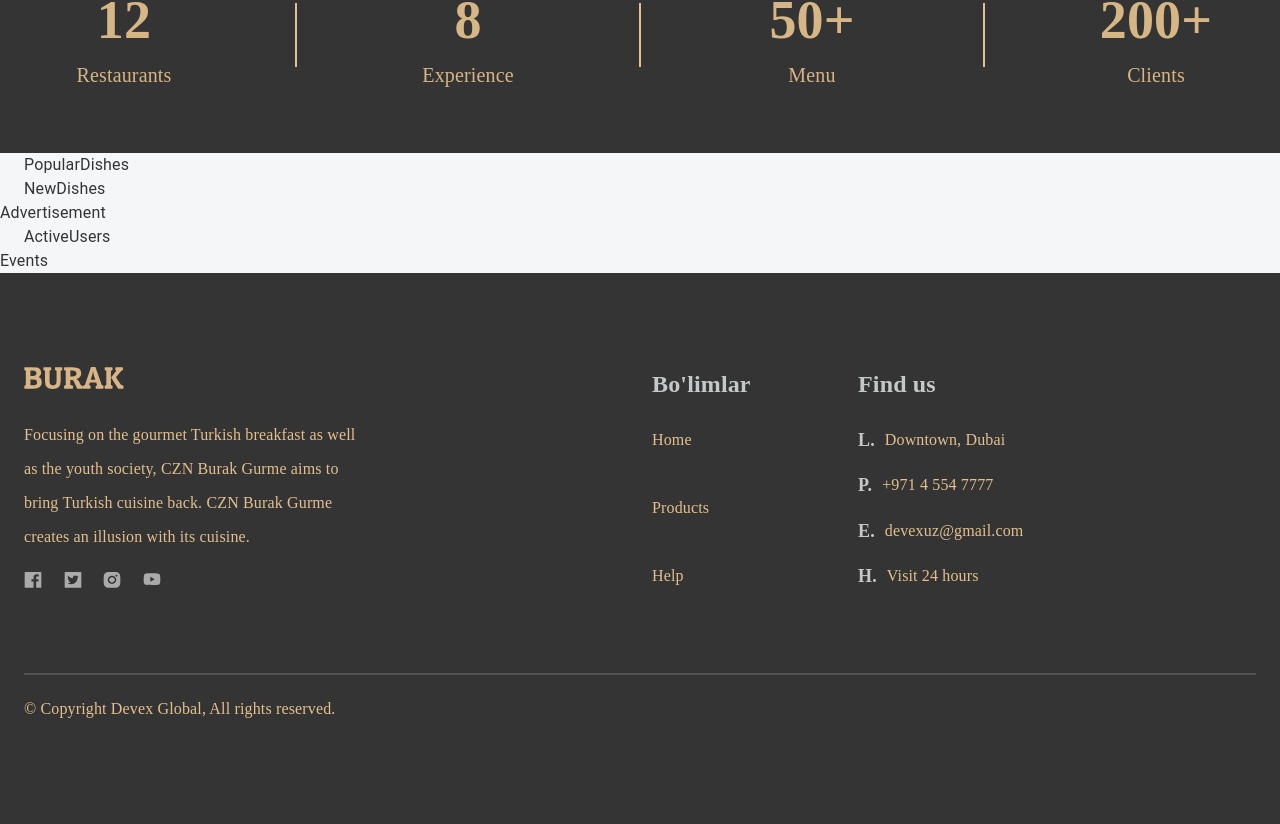
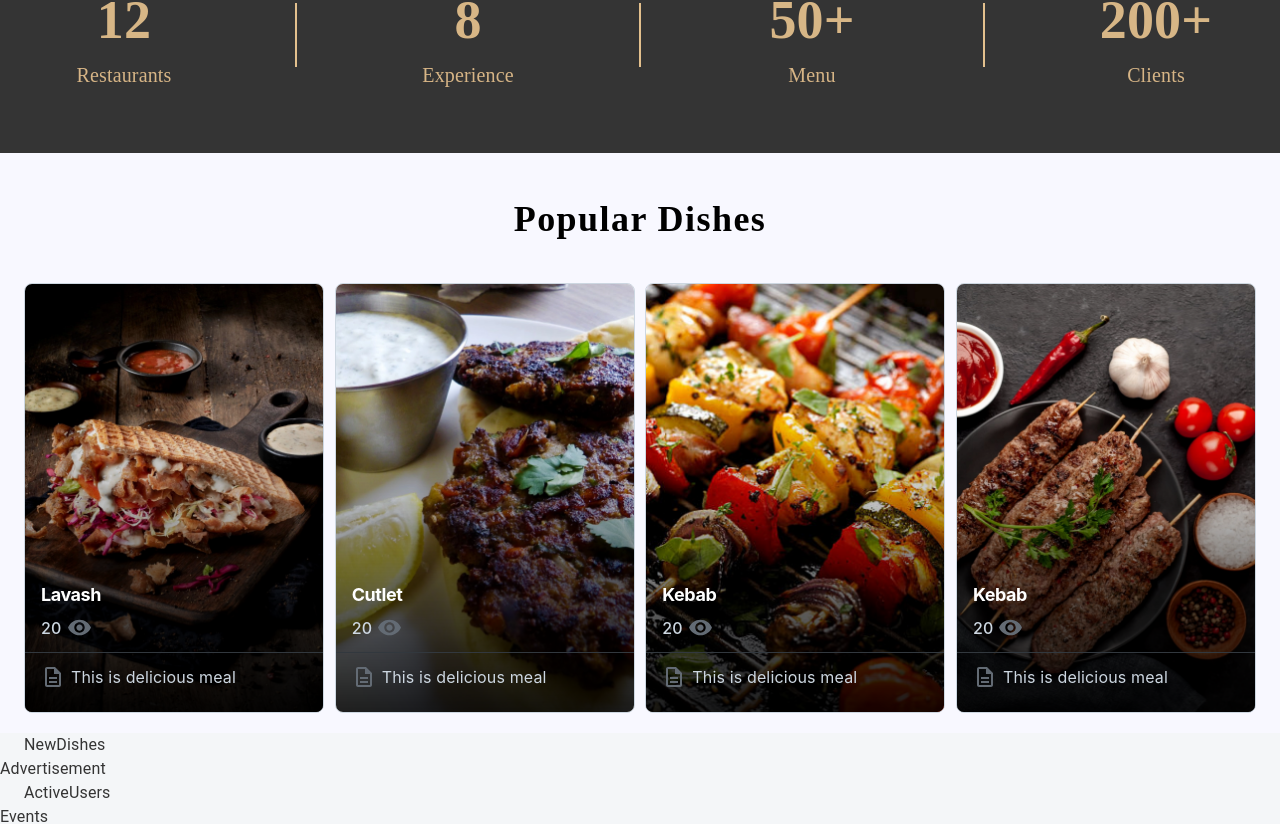
Before and after one commit to ismatbektaylonov-boop/burak-react, a React (Create React App) app: page / in a window 1280 px wide. Shown: the part 856-1680 px from the top of the page. Built offline with nearby package versions, Linux system fonts and the light colour scheme.

Commit message:
feat: develop popular dishes sectional component

```diff
--- a/package.json
+++ b/package.json
@@ -5,8 +5,9 @@
 	"dependencies": {
 		"@emotion/react": "^11.14.0",
 		"@emotion/styled": "^11.14.1",
-		"@mui/icons-material": "^5.8.4",
-		"@mui/material": "^9.5.0",
+		"@mui/icons-material": "^5.18.0",
+		"@mui/joy": "^5.0.0-beta.52",
+		"@mui/material": "^5.18.0",
 		"@reduxjs/toolkit": "^1.8.1",
 		"@testing-library/jest-dom": "^4.2.4",
 		"@testing-library/react": "^9.5.0",
--- a/src/app/screens/homePage/PopularDishes.tsx
+++ b/src/app/screens/homePage/PopularDishes.tsx
@@ -1,10 +1,92 @@
 // import React from "react";
-import { Container } from '@mui/material'
+import DescriptionOutlinedIcon from '@mui/icons-material/DescriptionOutlined'
+import VisibilityIcon from '@mui/icons-material/Visibility'
+import Card from '@mui/joy/Card'
+import CardContent from '@mui/joy/CardContent'
+import CardCover from '@mui/joy/CardCover'
+import CardOverflow from '@mui/joy/CardOverflow'
+import { CssVarsProvider } from '@mui/joy/styles'
+import Typography from '@mui/joy/Typography'
+import { Box, Container, Stack } from '@mui/material'
+
+const list = [
+	{ productName: 'Lavash', imagePath: '/img/lavash.webp' },
+	{ productName: 'Cutlet', imagePath: '/img/cutlet.webp' },
+	{ productName: 'Kebab', imagePath: '/img/kebab.webp' },
+	{ productName: 'Kebab', imagePath: '/img/kebab-fresh.webp' },
+]
 
 export default function PopularDishes() {
 	return (
-		<div>
-			<Container>PopularDishes</Container>
+		<div className='popular-dishes-frame'>
+			<Container>
+				<Stack className='popular-section'>
+					<Box className='category-title'>Popular Dishes</Box>
+					<Stack className='cards-frame'>
+						{list.map((ele, index) => {
+							return (
+								<CssVarsProvider key={index}>
+									<Card className='card'>
+										<CardCover>
+											<img src={ele.imagePath} alt='' />
+										</CardCover>
+										<CardCover className='card-cover' />
+										<CardContent sx={{ justifyContent: 'flex-end' }}>
+											<Stack
+												sx={{
+													direction: 'row',
+													justifyContent: 'space-between',
+												}}
+											>
+												<Typography
+													level='h2'
+													fontSize='lg'
+													textColor='#fff'
+													mb={1}
+												>
+													{ele.productName}
+												</Typography>
+
+												<Typography
+													sx={{
+														fontWeight: 'md',
+														color: 'neutral.300',
+														alignItems: 'center',
+														display: 'flex',
+													}}
+												>
+													20
+													<VisibilityIcon
+														sx={{ fontSize: 25, marginLeft: '5px' }}
+													/>
+												</Typography>
+											</Stack>
+										</CardContent>
+
+										<CardOverflow
+											sx={{
+												display: 'flex',
+												gap: 1.5,
+												py: 1.5,
+												px: 'var(--Card-padding)',
+												borderTop: '1px solid',
+												height: '60px',
+											}}
+										>
+											<Typography
+												startDecorator={<DescriptionOutlinedIcon />}
+												textColor='neutral.300'
+											>
+												This is delicious meal
+											</Typography>
+										</CardOverflow>
+									</Card>
+								</CssVarsProvider>
+							)
+						})}
+					</Stack>
+				</Stack>
+			</Container>
 		</div>
 	)
 }
--- a/src/css/home.css
+++ b/src/css/home.css
@@ -46,3 +46,49 @@
 	line-height: 30px;
 	color: #d7b586;
 }
+
+/* POPULAR DISHES*/
+.homepage .popular-dishes-frame {
+	width: 100%;
+	height: 580px;
+	display: flex;
+	background: #f8f8ff;
+}
+
+.homepage .popular-dishes-frame .popular-section {
+	margin-top: 45px;
+	display: flex;
+	flex-direction: column;
+	align-items: center;
+}
+
+.homepage .popular-dishes-frame .category-title {
+	text-align: center;
+	font-family: 'Roboto Serif';
+	font-size: 36px;
+	font-style: normal;
+	font-weight: 600;
+	line-height: normal;
+	letter-spacing: 1.44px;
+	color: #000;
+}
+
+.homepage .popular-dishes-frame .cards-frame {
+	width: 100%;
+	margin-top: 43px;
+	display: flex;
+	flex-direction: row;
+	justify-content: space-between;
+}
+
+.homepage .popular-dishes-frame .cards-frame .card {
+	min-height: 430px;
+	min-width: 300px;
+	cursor: pointer;
+}
+
+.homepage .popular-dishes-frame .cards-frame .card .card-cover {
+	background:
+		linear-gradient(to top, rgba(0, 0, 0, 0.4), rgba(0, 0, 0, 0) 200px),
+		linear-gradient(to top, rgba(0, 0, 0, 0.8), rgba(0, 0, 0, 0) 300px);
+}
```
Also changed, not shown: 1 other file (tests, documents, lock files or other folders).
